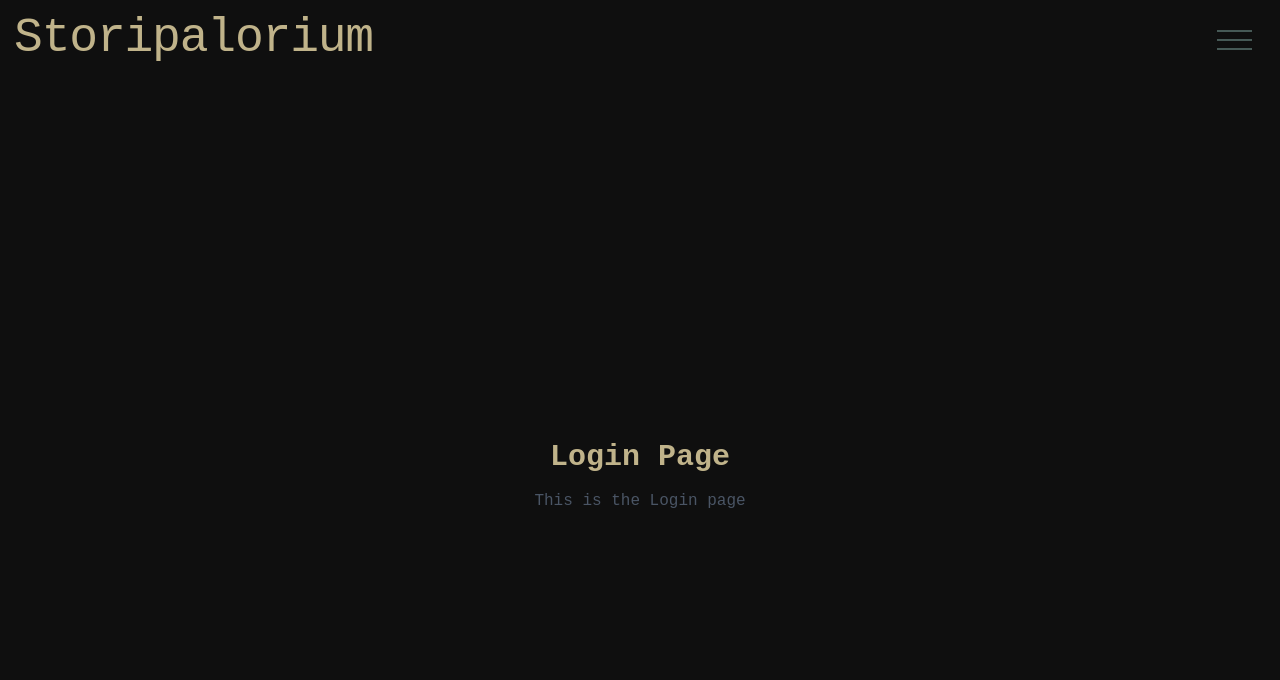
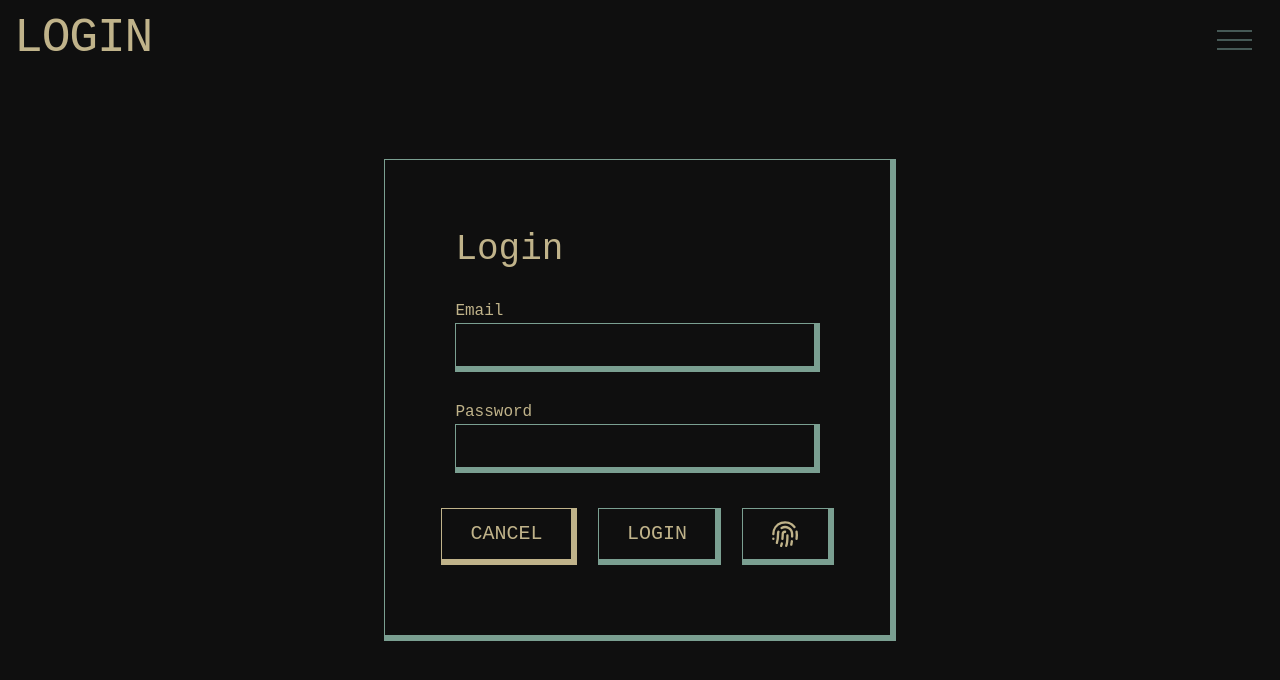
Before and after one commit to AmirabbasRouintan/Storipalorium, a Next.js app: page /login in a window 1280 px wide. Shown: the top 680 px of the page. Built offline with nearby package versions, Linux system fonts and the light colour scheme; a web font is replaced by a local one.

Commit message:
login and navbar changes

```diff
--- a/app/login/page.tsx
+++ b/app/login/page.tsx
@@ -1,9 +1,27 @@
+import { Fingerprint } from "lucide-react";
+
 export default function LoginPage() {
   return (
-    <div className="flex min-h-screen items-center justify-center">
-      <div className="text-center">
-        <h1 className="text-3xl font-bold">Login Page</h1>
-        <p className="mt-4 text-gray-600">This is the Login page</p>
+    <div className="fixed inset-0 flex items-center justify-center overflow-hidden">
+      <div className="w-full max-w-sm sm:max-w-md md:max-w-lg mx-4 md:mx-auto p-16 md:p-20 border-secondary border-t border-l border-r-6 border-b-6">
+        <div className="space-y-8">
+          <div className="text-3xl md:text-4xl text-foreground">Login</div>
+          <div className="space-y-6">
+            <label className="text-foreground">Email</label>
+            <input type="email" className="w-full bg-transparent text-foreground border-secondary border-t border-l border-r-6 border-b-6 px-4 py-3 text-xl h-14" />
+          </div>
+          <div className="space-y-6">
+            <label className="text-foreground">Password</label>
+            <input type="password" className="w-full bg-transparent text-foreground border-secondary border-t border-l border-r-6 border-b-6 px-4 py-3 text-xl h-14" />
+          </div>
+          <div className="mt-10 flex flex-col sm:flex-row justify-center items-stretch sm:items-center gap-4 sm:gap-6">
+            <button className="w-full sm:w-auto px-10 sm:px-8 py-4 sm:py-3 text-lg sm:text-xl text-foreground! border-foreground! border-t border-l border-r-6 border-b-6">CANCEL</button>
+            <button className="w-full sm:w-auto px-10 sm:px-8 py-4 sm:py-3 text-lg sm:text-xl text-foreground! border-secondary! border-t border-l border-r-6 border-b-6">LOGIN</button>
+            <button aria-label="Fingerprint login" className="w-full sm:w-auto px-10 sm:px-8 py-4 sm:py-3 text-lg sm:text-xl text-foreground! border-secondary! border-t border-l border-r-6 border-b-6 inline-flex items-center justify-center">
+              <Fingerprint className="w-8 h-8" />
+            </button>
+          </div>
+        </div>
       </div>
     </div>
   );
--- a/components/navbar.tsx
+++ b/components/navbar.tsx
@@ -2,15 +2,20 @@
 
 import Link from "next/link";
 import { useState } from "react";
+import { usePathname } from "next/navigation";
+import Image from "next/image";
 import { XIcon } from "lucide-react";
 
 export function Navbar() {
   const [isOpen, setIsOpen] = useState(false);
+  const pathname = usePathname();
+  const segment = pathname.split("/")[1] || "";
+  const label = segment === "" ? "Storipalorium" : segment.toUpperCase();
 
   return (
     <nav className="flex justify-between m-4">
       <div className="text-3xl md:text-5xl tracking-tight text-foreground">
-        Storipalorium
+        {label}
       </div>
       <button
         onClick={() => setIsOpen(true)}
@@ -49,23 +54,23 @@ export function Navbar() {
           {/* Main Navigation */}
           <nav className="flex flex-col space-y-6 mb-8">
             <Link href="/" onClick={() => setIsOpen(false)} className="text-5xl md:text-7xl hover:opacity-75 transition-all duration-300 ease-in-out relative flex items-center group">
-              <img src="/hovered.svg" alt="" className="w-6 h-6 mr-4 absolute opacity-0 group-hover:opacity-100 transition-opacity duration-300" />
+              <Image src="/hovered.svg" alt="" width={24} height={24} className="w-6 h-6 mr-4 absolute opacity-0 group-hover:opacity-100 transition-opacity duration-300" />
               <span className="ml-0 group-hover:translate-x-8 transition-transform duration-300">HOME</span>
             </Link>
             <Link href="/create" onClick={() => setIsOpen(false)} className="text-5xl md:text-7xl hover:opacity-75 transition-all duration-300 ease-in-out relative flex items-center group">
-              <img src="/hovered.svg" alt="" className="w-6 h-6 mr-4 absolute opacity-0 group-hover:opacity-100 transition-opacity duration-300" />
+              <Image src="/hovered.svg" alt="" width={24} height={24} className="w-6 h-6 mr-4 absolute opacity-0 group-hover:opacity-100 transition-opacity duration-300" />
               <span className="ml-0 group-hover:translate-x-8 transition-transform duration-300">CREATE</span>
             </Link>
             <Link href="/category" onClick={() => setIsOpen(false)} className="text-5xl md:text-7xl hover:opacity-75 transition-all duration-300 ease-in-out relative flex items-center group">
-              <img src="/hovered.svg" alt="" className="w-6 h-6 mr-4 absolute opacity-0 group-hover:opacity-100 transition-opacity duration-300" />
+              <Image src="/hovered.svg" alt="" width={24} height={24} className="w-6 h-6 mr-4 absolute opacity-0 group-hover:opacity-100 transition-opacity duration-300" />
               <span className="ml-0 group-hover:translate-x-8 transition-transform duration-300">CATEGORIES</span>
             </Link>
             <Link href="/api" onClick={() => setIsOpen(false)} className="text-5xl md:text-7xl hover:opacity-75 transition-all duration-300 ease-in-out relative flex items-center group">
-              <img src="/hovered.svg" alt="" className="w-6 h-6 mr-4 absolute opacity-0 group-hover:opacity-100 transition-opacity duration-300" />
+              <Image src="/hovered.svg" alt="" width={24} height={24} className="w-6 h-6 mr-4 absolute opacity-0 group-hover:opacity-100 transition-opacity duration-300" />
               <span className="ml-0 group-hover:translate-x-8 transition-transform duration-300">API</span>
             </Link>
             <Link href="/login" onClick={() => setIsOpen(false)} className="text-5xl md:text-7xl hover:opacity-75 transition-all duration-300 ease-in-out relative flex items-center group">
-              <img src="/hovered.svg" alt="" className="w-6 h-6 mr-4 absolute opacity-0 group-hover:opacity-100 transition-opacity duration-300" />
+              <Image src="/hovered.svg" alt="" width={24} height={24} className="w-6 h-6 mr-4 absolute opacity-0 group-hover:opacity-100 transition-opacity duration-300" />
               <span className="ml-0 group-hover:translate-x-8 transition-transform duration-300">LOGIN</span>
             </Link>
           </nav>
```
